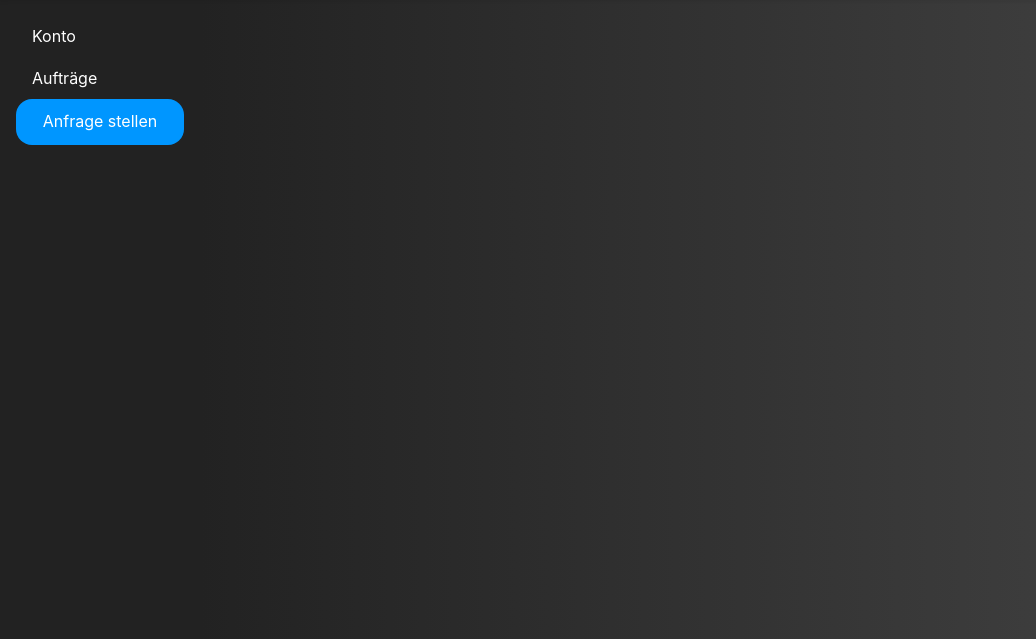
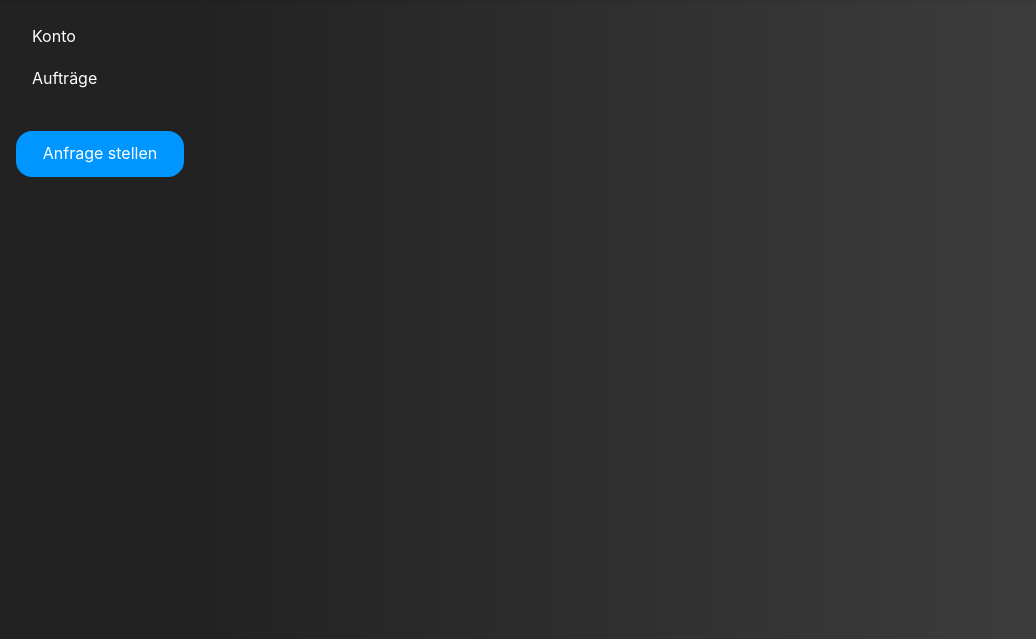
Before and after one commit to timmundt/Fix-It-Togehter, a Flask app: page /kunde in a window 1280 px wide. Shown: the part 58-697 px from the top of the page, without its empty margins (0-1036 px from the left). Run offline with Flask 3, Linux system fonts and the light colour scheme.

Commit message:
Minor design fix in sidebar

```diff
--- a/static/css/customer-style.css
+++ b/static/css/customer-style.css
@@ -26,7 +26,8 @@
 
 .sidenav .ticket-button {
   display: block;
-  margin-bottom: 0,5rem;
+  margin-top: 2rem;
+  margin-bottom: 0.5rem;
   border-radius: 1em;
   padding: 10px;
   text-align: center;
```
